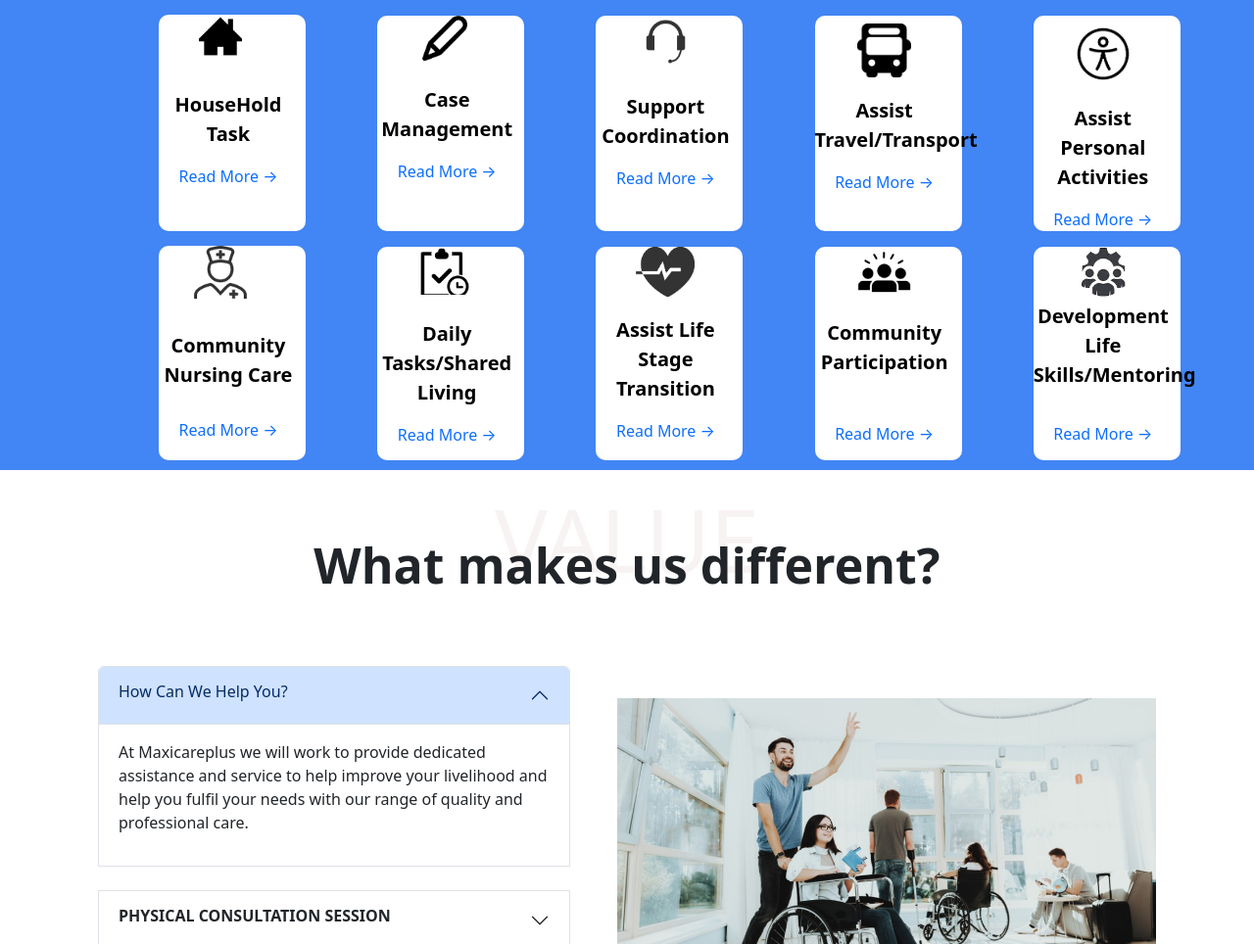
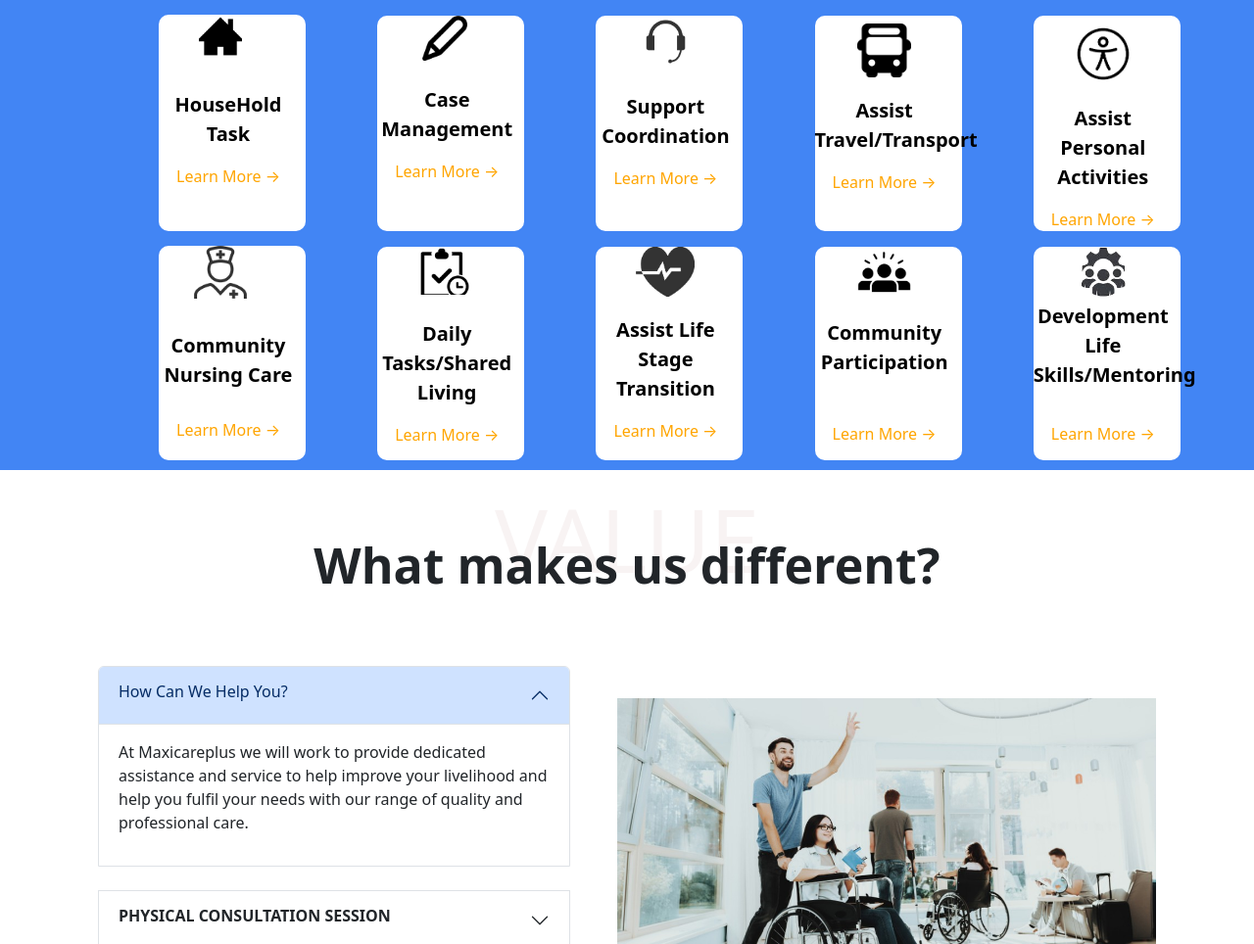
Before and after one commit to DvSamM/Maxicare, a plain HTML site: page index.html in a window 1280 px wide. Shown: the part 1217-2181 px from the top of the page at 98% size. Drawn offline with nearby package versions, Linux system fonts and the light colour scheme.

Commit message:
maxicare

```diff
--- a/index.html
+++ b/index.html
@@ -118,35 +118,35 @@
           <div class="bg-white home pe-2"> <a href="" class="text-decoration-none text-black" >
             <img src="image/home_834128.png" alt="" width="60px" class="pe-3">
             <p class="fw-semibold fs-5">HouseHold Task</p>
-            <a href="" class="text-decoration-none pb-5">Read More →</a>
+            <a href=""  style="color: orange;" class="text-decoration-none pb-5">Learn More →</a>
           </a>
           </div>
 
           <div class="bg-white task pe-2 mt-3"><a href="" class=" text-decoration-none text-black ">
             <img src="image/write_9042652.png" alt="" width="50px" class="pe-1">
             <p class="fw-semibold fs-5">Case Management</p>
-            <a href="" class="text-decoration-none pb-5">Read More →</a>
+            <a href="" style="color: orange;"  class="text-decoration-none pb-5">Learn More →</a>
           </a>
           </div>
 
           <div class="bg-white support pe-2 mt-3"> <a href="" class=" text-decoration-none text-black">
             <img src="image/_Pngtree_customer_support_icon_graphic_design_3981837-removebg-preview.png" alt="" width="79px">
             <p class="fw-semibold fs-5">Support Coordination</p>
-            <a href="" class="text-decoration-none pb-5">Read More →</a>
+            <a href="" style="color: orange;" class="text-decoration-none pb-5">Learn More →</a>
           </a>
           </div>
 
           <div class="assist bg-white pe-2 mt-3 pt-2"> <a href="" class=" text-decoration-none text-black">
             <img src="image/bus_635705.png" alt="" width="55px">
             <p class="fw-semibold fs-5">Assist Travel/Transport</p>
-            <a href="" class="text-decoration-none pb-5">Read More →</a>
+            <a href=""  style="color: orange;" class="text-decoration-none pb-5">Learn More →</a>
           </a>
           </div>
 
           <div class="bg-white personal pe-2 mt-3 pt-2"> <a href="" class="text-decoration-none text-black">
             <img src="image/access2-removebg-preview.png" alt="" width="70px">
             <p class="fw-semibold fs-5">Assist Personal Activities</p>
-            <a href="" class="text-decoration-none pb-5">Read More →</a>
+            <a href="" style="color: orange;"  class="text-decoration-none pb-5">Learn More →</a>
           </a>
           </div>
 
@@ -155,14 +155,14 @@
               <img src="image/nurse.png" alt="" width="70px" class="pe-3">
               <p class="fw-semibold fs-5">
                 Community Nursing Care</p>
-              <a href="" class="text-decoration-none pb-5">Read More →</a>
+              <a href="" style="color: orange;"  class="text-decoration-none pb-5">Learn More →</a>
             </a>
           </div>
 
           <div class="bg-white daily pe-2 mt-3"> <a href="" class="text-decoration-none text-black">
             <img src="image/task1.png" alt="" width="70px" class="pe-1">
             <p class="fw-semibold fs-5">Daily Tasks/Shared Living</p>
-            <a href="" class="text-decoration-none pb-5">Read More →</a>
+            <a href=""  style="color: orange;" class="text-decoration-none pb-5">Learn More →</a>
           </a>
           </div>
 
@@ -170,7 +170,7 @@
             <img src="image/heart-removebg-preview.png" alt="" width="60px">
             <p class="fw-semibold fs-5">
               Assist Life Stage Transition</p>
-            <a href="" class="text-decoration-none pb-5">Read More →</a>
+            <a href="" style="color: orange;"  class="text-decoration-none pb-5">Learn More →</a>
           </a>
           </div>
 
@@ -178,7 +178,7 @@
             <img src="image/community.png" alt="" width="55px">
             <p class="fw-semibold fs-5">
               Community Participation</p>
-            <a href="" class="text-decoration-none pb-5">Read More →</a>
+            <a href=""  style="color: orange;" class="text-decoration-none pb-5">Learn More →</a>
           </a>
           </div>
 
@@ -186,7 +186,7 @@
             <div class="bg-white pe-2 mt-3" id="develop"><a href="" class="text-decoration-none text-black ">
               <img src="image/develop.png" alt="" width="90px">
               <p class="fw-semibold fs-5">Development Life Skills/Mentoring</p>
-              <a href="" class="text-decoration-none pb-5">Read More →</a>
+              <a href="" style="color: orange;" class="text-decoration-none pb-5">Learn More →</a>
             </a>
             </div>
 
--- a/style.css
+++ b/style.css
@@ -614,8 +614,3 @@ margin-bottom: 30PX;
     text-decoration: none;
   }
 }
-/* @media screen and (max-width:414px){
-  #section2{
-    margin: 50px 65px !important;
-  }
-} */
```
